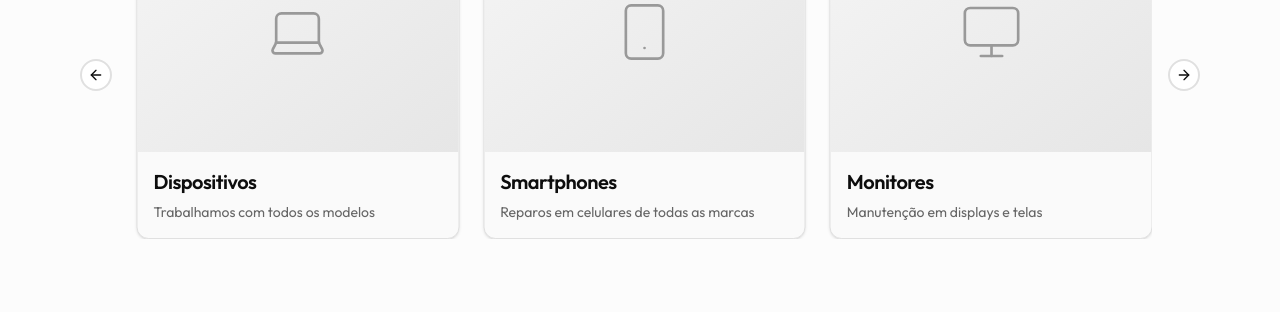
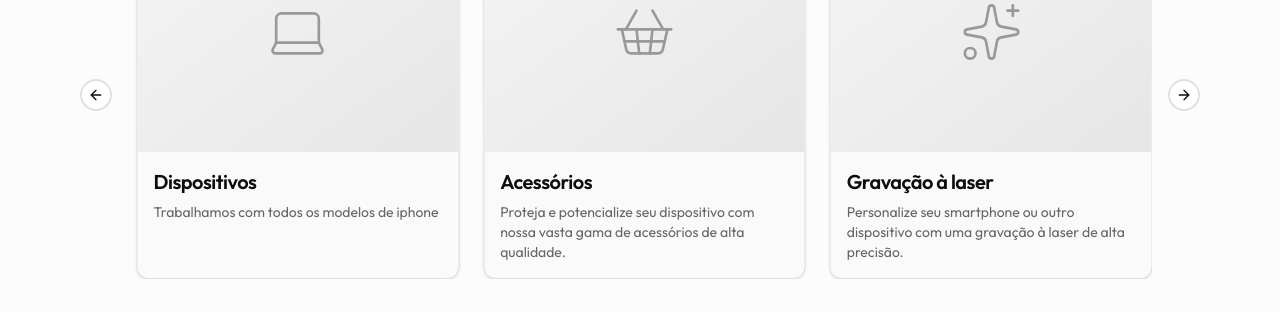
Before and after one commit to Klawns/epou-solucoes-landing-page, a React (Vite) app: page / in a window 1280 px wide. Shown: the part 3297-3609 px from the top of the page. Built offline with nearby package versions, Linux system fonts and the light colour scheme.

Commit message:
alterado alguns icones titulos e descrições da galeria de fotos

```diff
--- a/src/app/constants/galery.ts
+++ b/src/app/constants/galery.ts
@@ -1,7 +1,7 @@
 import {
   Laptop,
-  Monitor,
-  Smartphone,
+  ShoppingBasket,
+  Sparkles,
   Users,
   Wrench,
 } from "lucide-react";
@@ -26,7 +26,7 @@ export const galeryItems = [
   },
   {
     id: 2,
-    title: "Área de Trabalho",
+    title: "Bancada",
     description: "Equipamentos de última geração",
     icon: Wrench,
   },
@@ -39,19 +39,19 @@ export const galeryItems = [
   {
     id: 4,
     title: "Dispositivos",
-    description: "Trabalhamos com todos os modelos",
+    description: "Trabalhamos com todos os modelos de iphone ",
     icon: Laptop,
   },
   {
     id: 5,
-    title: "Smartphones",
-    description: "Reparos em celulares de todas as marcas",
-    icon: Smartphone,
+    title: "Acessórios",
+    description: "Proteja e potencialize seu dispositivo com nossa vasta gama de acessórios de alta qualidade.",
+    icon: ShoppingBasket,
   },
   {
     id: 6,
-    title: "Monitores",
-    description: "Manutenção em displays e telas",
-    icon: Monitor,
+    title: "Gravação à laser",
+    description: "Personalize seu smartphone ou outro dispositivo com uma gravação à laser de alta precisão.",
+    icon: Sparkles,
   },
 ];
```
